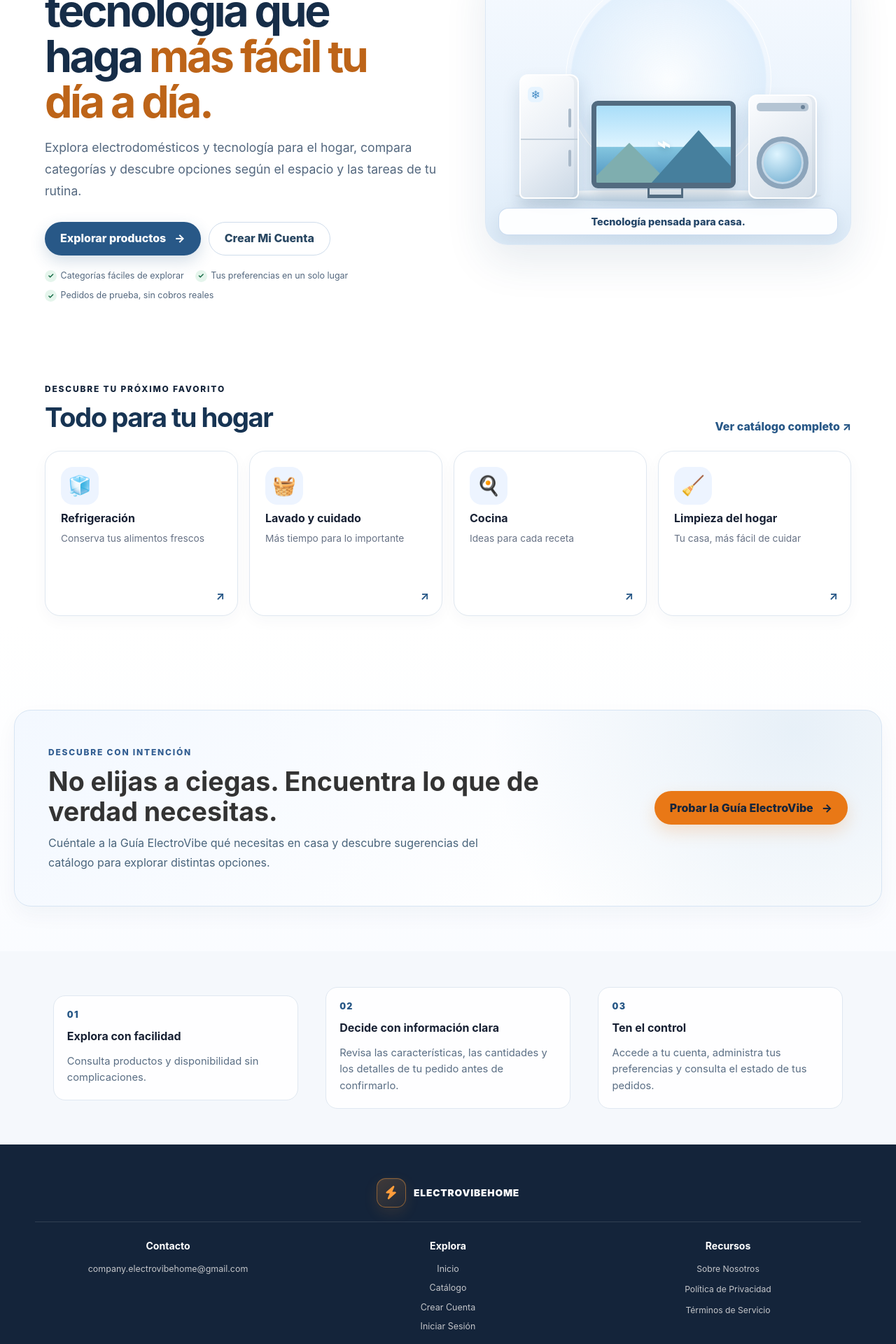
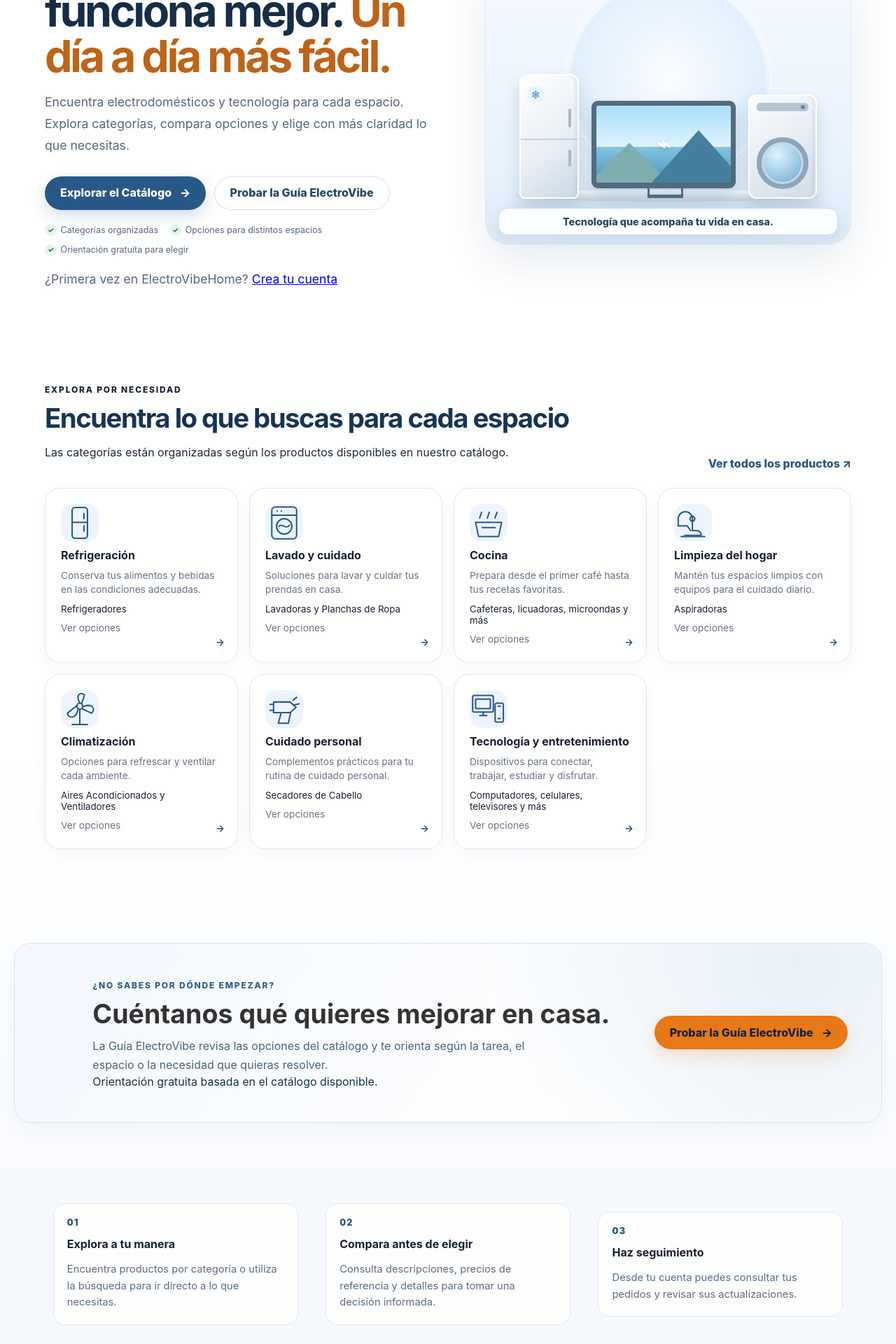
Before and after one commit to sro2005/my-app, a React (Vite) app: page / in a window 1280 px wide. Shown: the part 320-2240 px from the top of the page at 70% size. Built offline with nearby package versions, Linux system fonts and the light colour scheme.

Commit message:
Refresh public storefront with accurate category collections and direct guide CTAs

```diff
--- a/src/components/LandingPage.jsx
+++ b/src/components/LandingPage.jsx
@@ -1,31 +1,46 @@
 import React from 'react';
 import { Link } from 'react-router-dom';
+import catalogCategoryGroups from '../utils/catalogCategoryGroups';
 
-const categories = [
-  { icon: '🧊', name: 'Refrigeración', detail: 'Conserva tus alimentos frescos' },
-  { icon: '🧺', name: 'Lavado y cuidado', detail: 'Más tiempo para lo importante' },
-  { icon: '🍳', name: 'Cocina', detail: 'Ideas para cada receta' },
-  { icon: '🧹', name: 'Limpieza del hogar', detail: 'Tu casa, más fácil de cuidar' }
-];
+const CategoryIcon = ({ name }) => {
+  const drawings = {
+    refrigeration: <><rect x="19" y="6" width="26" height="52" rx="5" /><path d="M19 31h26M39 16v9m0 12v9" /></>,
+    laundry: <><rect x="11" y="5" width="42" height="54" rx="6" /><path d="M11 19h42" /><circle cx="32" cy="38" r="13" /><path d="M23 38c5-7 11 6 18-2M20 12h.1M27 12h.1" /></>,
+    kitchen: <><path d="M10 31h44l-5 24H15zM17 24c0-4 3-6 3-10m10 10c0-4 3-6 3-10m10 10c0-4 3-6 3-10" /><path d="M21 40h22" /></>,
+    cleaning: <><path d="M18 53h28a8 8 0 0 0-8-8h-7V25a12 12 0 0 0-24 0v12" /><path d="M7 37h15l6 8M12 55h40" /><circle cx="31" cy="25" r="4" /></>,
+    climate: <><circle cx="32" cy="27" r="5" /><path d="M32 22c-8-15 2-20 8-14l-5 15M37 28c17-7 22 4 15 11l-15-7M29 32c-3 18-17 16-18 7l16-13M32 32v25M19 58h26" /></>,
+    'personal-care': <><path d="M14 20h28l10 9-10 9H14zM27 38l-5 18h17l4-18" /><path d="M8 24h6m-6 10h6M47 17l6-5m-4 13 8-2" /></>,
+    technology: <><rect x="5" y="9" width="35" height="28" rx="3" /><path d="M17 43h12m-6-6v6M10 15h25v16H10z" /><rect x="43" y="22" width="14" height="32" rx="3" /><path d="M48 27h4m-4 21h4" /></>
+  };
+  return (
+    <svg className="evh-category-art" viewBox="0 0 64 64" fill="none" aria-hidden="true" focusable="false">
+      <g stroke="currentColor" strokeWidth="2.4" strokeLinecap="round" strokeLinejoin="round">
+        {drawings[name] || drawings.technology}
+      </g>
+    </svg>
+  );
+};
 
 const LandingPage = () => (
   <main className="evh-landing">
     <section className="evh-hero">
       <div className="evh-hero-copy">
         <span className="evh-eyebrow evh-hero-tagline">ELECTRODOMÉSTICOS Y TECNOLOGÍA PARA TU HOGAR</span>
-        <h1>Encuentra tecnología que haga <span>más fácil tu día a día.</span></h1>
-        <p>Explora electrodomésticos y tecnología para el hogar, compara categorías y descubre opciones según el espacio y las tareas de tu rutina.</p>
+        <h1>Un hogar que funciona mejor. <span>Un día a día más fácil.</span></h1>
+        <p>Encuentra electrodomésticos y tecnología para cada espacio. Explora categorías, compara opciones y elige con más claridad lo que necesitas.</p>
         <div className="evh-hero-actions">
-          <Link className="evh-button evh-button-primary" to="/catalogo">Explorar productos <span aria-hidden="true">→</span></Link>
-          <Link className="evh-button evh-button-secondary" to="/register">Crear Mi Cuenta</Link>
+          <Link className="evh-button evh-button-primary" to="/catalogo">Explorar el Catálogo <span aria-hidden="true">→</span></Link>
+          <Link className="evh-button evh-button-secondary" to="/catalogo#guia-electrovibe">Probar la Guía ElectroVibe</Link>
         </div>
-        <div className="evh-trust-row">
-          <span><strong aria-hidden="true">✓</strong> Categorías fáciles de explorar</span>
-          <span><strong aria-hidden="true">✓</strong> Tus preferencias en un solo lugar</span>
-          <span><strong aria-hidden="true">✓</strong> Pedidos de prueba, sin cobros reales</span>
+        <div className="evh-trust-row" aria-label="Ventajas de ElectroVibeHome">
+          <span><strong aria-hidden="true">✓</strong> Categorías organizadas</span>
+          <span><strong aria-hidden="true">✓</strong> Opciones para distintos espacios</span>
+          <span><strong aria-hidden="true">✓</strong> Orientación gratuita para elegir</span>
         </div>
+        <p className="evh-landing-account">¿Primera vez en ElectroVibeHome? <Link to="/register">Crea tu cuenta</Link></p>
       </div>
-      <div className="evh-hero-art evh-smart-home-illustration" aria-label="Ilustración ordenada de una nevera, un televisor y una lavadora para el hogar" role="img">
+
+      <div className="evh-hero-art evh-smart-home-illustration" aria-label="Ilustración de un refrigerador, un televisor y una lavadora" role="img">
         <div className="evh-scene-halo" />
         <div className="evh-scene-showcase">
           <div className="evh-scene-appliance evh-scene-fridge">
@@ -44,40 +59,72 @@
           </div>
         </div>
         <div className="evh-scene-platform" />
-        <div className="evh-art-label">Tecnología pensada para casa.</div>
+        <div className="evh-art-label">Tecnología que acompaña tu vida en casa.</div>
       </div>
     </section>
 
-    <section className="evh-categories">
+    <section className="evh-categories" aria-labelledby="evh-categories-title">
       <div className="evh-section-heading">
-        <div><span className="evh-eyebrow">DESCUBRE TU PRÓXIMO FAVORITO</span><h2>Todo para tu hogar</h2></div>
-        <Link to="/catalogo">Ver catálogo completo ↗</Link>
+        <div>
+          <span className="evh-eyebrow">EXPLORA POR NECESIDAD</span>
+          <h2 id="evh-categories-title">Encuentra lo que buscas para cada espacio</h2>
+          <p>Las categorías están organizadas según los productos disponibles en nuestro catálogo.</p>
+        </div>
+        <Link to="/catalogo">Ver todos los productos <span aria-hidden="true">↗</span></Link>
       </div>
+
       <div className="evh-category-grid">
-        {categories.map(category => (
-          <Link className="evh-category-card" to="/catalogo" key={category.name}>
-            <span className="evh-category-icon" aria-hidden="true">{category.icon}</span>
+        {catalogCategoryGroups.map(category => (
+          <Link
+            className="evh-category-card"
+            to={`/catalogo?grupo=${category.slug}`}
+            key={category.slug}
+            aria-label={`${category.name}. Ver ${category.categories.length} categorías en el catálogo`}
+          >
+            <span className="evh-category-icon"><CategoryIcon name={category.icon} /></span>
             <strong>{category.name}</strong>
-            <span>{category.detail}</span>
-            <b aria-hidden="true">↗</b>
+            <span className="evh-category-description">{category.description}</span>
+            <small className="evh-category-includes">{category.preview}</small>
+            <span className="evh-category-link">Ver opciones <b aria-hidden="true">→</b></span>
           </Link>
         ))}
       </div>
     </section>
 
     <section className="evh-guide-promo" aria-labelledby="evh-guide-promo-title">
+      <div className="evh-guide-promo-icon" aria-hidden="true">
+        <svg viewBox="0 0 64 64" fill="none" focusable="false">
+          <path d="M32 5 37.5 23 55 29 37.5 35 32 54 26.5 35 9 29 26.5 23 32 5Z" />
+          <path d="m49 41 2.5 8 7.5 2.5-7.5 2.5-2.5 8-2.5-8L39 51.5l7.5-2.5 2.5-8Z" />
+        </svg>
+      </div>
       <div className="evh-guide-promo-copy">
-        <span className="evh-eyebrow">DESCUBRE CON INTENCIÓN</span>
-        <h2 id="evh-guide-promo-title">No elijas a ciegas. Encuentra lo que de verdad necesitas.</h2>
-        <p>Cuéntale a la Guía ElectroVibe qué necesitas en casa y descubre sugerencias del catálogo para explorar distintas opciones.</p>
+        <span className="evh-eyebrow">¿NO SABES POR DÓNDE EMPEZAR?</span>
+        <h2 id="evh-guide-promo-title">Cuéntanos qué quieres mejorar en casa.</h2>
+        <p>La Guía ElectroVibe revisa las opciones del catálogo y te orienta según la tarea, el espacio o la necesidad que quieras resolver.</p>
+        <span className="evh-guide-benefit">Orientación gratuita basada en el catálogo disponible.</span>
       </div>
-      <Link className="evh-button evh-button-primary" to="/catalogo">Probar la Guía ElectroVibe <span aria-hidden="true">→</span></Link>
+      <Link className="evh-button evh-button-primary" to="/catalogo#guia-electrovibe">
+        Probar la Guía ElectroVibe <span aria-hidden="true">→</span>
+      </Link>
     </section>
 
-    <section className="evh-promise">
-      <div><span>01</span><strong>Explora con facilidad</strong><p>Consulta productos y disponibilidad sin complicaciones.</p></div>
-      <div><span>02</span><strong>Decide con información clara</strong><p>Revisa las características, las cantidades y los detalles de tu pedido antes de confirmarlo.</p></div>
-      <div><span>03</span><strong>Ten el control</strong><p>Accede a tu cuenta, administra tus preferencias y consulta el estado de tus pedidos.</p></div>
+    <section className="evh-promise" aria-label="Cómo aprovechar ElectroVibeHome">
+      <div>
+        <span>01</span>
+        <strong>Explora a tu manera</strong>
+        <p>Encuentra productos por categoría o utiliza la búsqueda para ir directo a lo que necesitas.</p>
+      </div>
+      <div>
+        <span>02</span>
+        <strong>Compara antes de elegir</strong>
+        <p>Consulta descripciones, precios de referencia y detalles para tomar una decisión informada.</p>
+      </div>
+      <div>
+        <span>03</span>
+        <strong>Haz seguimiento</strong>
+        <p>Desde tu cuenta puedes consultar tus pedidos y revisar sus actualizaciones.</p>
+      </div>
     </section>
   </main>
 );
```
